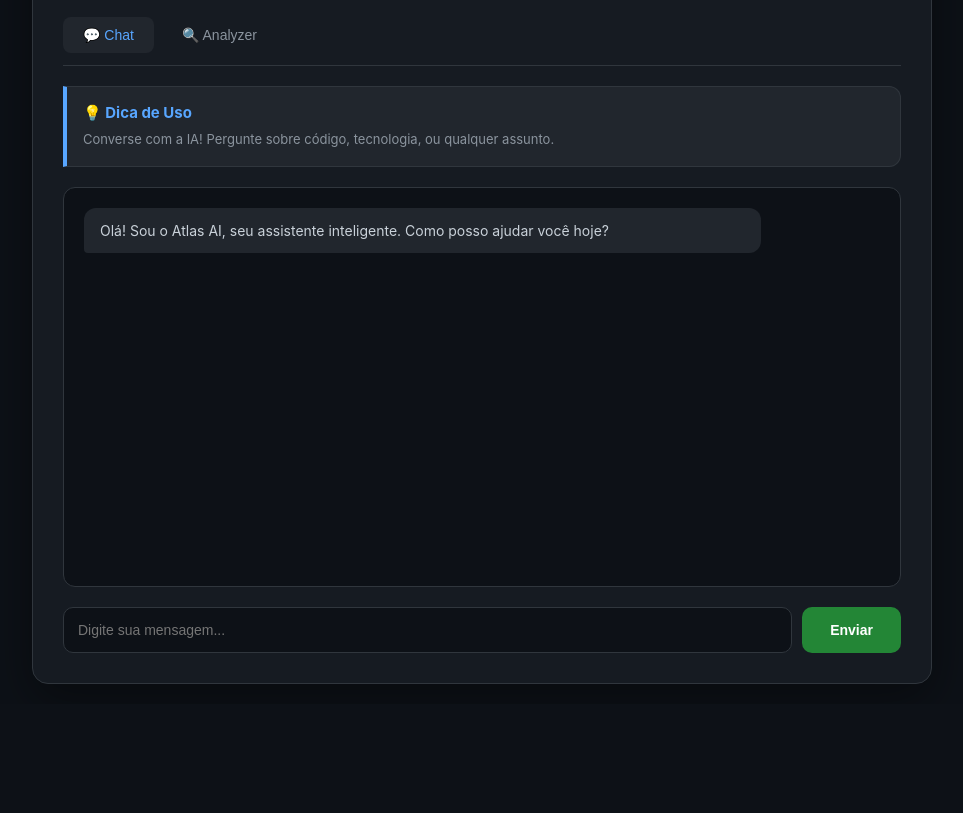
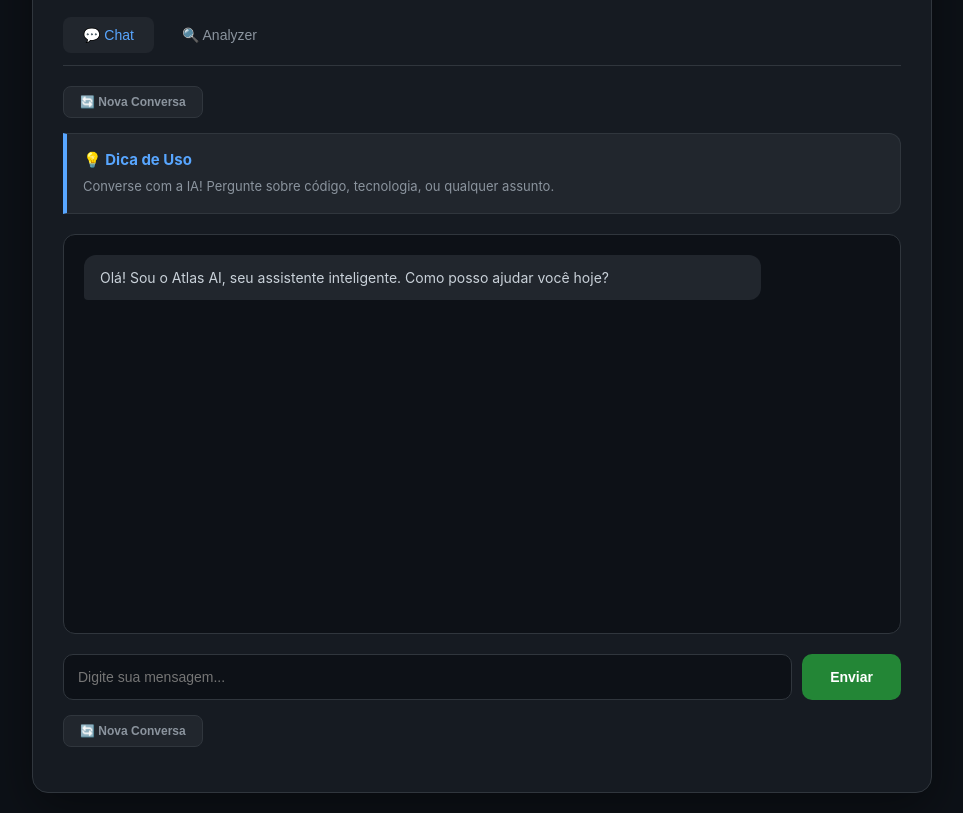
Before and after one commit to henriquepedrohttp/cloud-ai-agent, a website: page app/public/index.html in a window 1280 px wide. Shown: the part 110-923 px from the top of the page, without its empty margins (158-1121 px from the left). Before the commit the page ends 814 px from the top, so only its background shows below. Drawn offline with Linux system fonts and the light colour scheme; no server answers.

Commit message:
feat: adiciona botao Nova Conversa no chat e analyzer

```diff
--- a/app/public/index.html
+++ b/app/public/index.html
@@ -93,6 +93,24 @@
             background: var(--btn-danger);
             color: white;
             border-color: var(--btn-danger);
+        }
+
+        /* Botão Nova Conversa */
+        .btn-new-chat {
+            padding: 8px 16px;
+            background: var(--bg-tertiary);
+            color: var(--text-secondary);
+            border: 1px solid var(--border-color);
+            border-radius: 8px;
+            font-size: 12px;
+            cursor: pointer;
+            transition: all 0.2s;
+            margin-bottom: 15px;
+        }
+        .btn-new-chat:hover {
+            background: var(--accent-blue);
+            color: white;
+            border-color: var(--accent-blue);
         }
 
         /* Tabs */
@@ -288,6 +306,8 @@
 
         <!-- Tab Chat -->
         <div id="chat-tab" class="tab-content active">
+            <button class="btn-new-chat" onclick="clearChat()">🔄 Nova Conversa</button>
+
             <div class="info-box">
                 <h3>💡 Dica de Uso</h3>
                 <p>Converse com a IA! Pergunte sobre código, tecnologia, ou qualquer assunto.</p>
@@ -301,10 +321,14 @@
                 <button id="sendBtn" onclick="sendMessage()">Enviar</button>
             </div>
             <div id="chat-loading" class="loading">⏳ Processando...</div>
+
+            <button class="btn-new-chat" onclick="clearChat()" style="margin-top: 15px;">🔄 Nova Conversa</button>
         </div>
 
         <!-- Tab Analyzer -->
         <div id="analyzer-tab" class="tab-content">
+            <button class="btn-new-chat" onclick="clearAnalyzer()">🔄 Nova Conversa</button>
+
             <div class="info-box">
                 <h3>📋 Guia de Uso</h3>
                 <p><strong>Primeira vez:</strong> Envie o link do repo + pergunta. Ex: "https://github.com/facebook/react quais alterações esta semana?"</p>
@@ -322,6 +346,8 @@
 
             <div id="analyzer-loading" class="loading">⏳ Analisando repositório...</div>
             <div id="result" class="result-container"></div>
+
+            <button class="btn-new-chat" onclick="clearAnalyzer()" style="margin-top: 15px;">🔄 Nova Conversa</button>
         </div>
     </div>
 
@@ -368,6 +394,21 @@
             } catch (error) {
                 alert('Erro ao limpar sessão: ' + error.message);
             }
+        }
+
+        // Limpar chat (Nova Conversa)
+        function clearChat() {
+            const chat = document.getElementById('chat');
+            chat.innerHTML = '<div class="message ai-message">Olá! Sou o Atlas AI, seu assistente inteligente. Como posso ajudar você hoje?</div>';
+            document.getElementById('userInput').value = '';
+        }
+
+        // Limpar analyzer (Nova Conversa)
+        function clearAnalyzer() {
+            const result = document.getElementById('result');
+            result.innerHTML = '';
+            result.classList.remove('show', 'result-success', 'result-error');
+            document.getElementById('analyzerInput').value = '';
         }
 
         // Tabs
```
